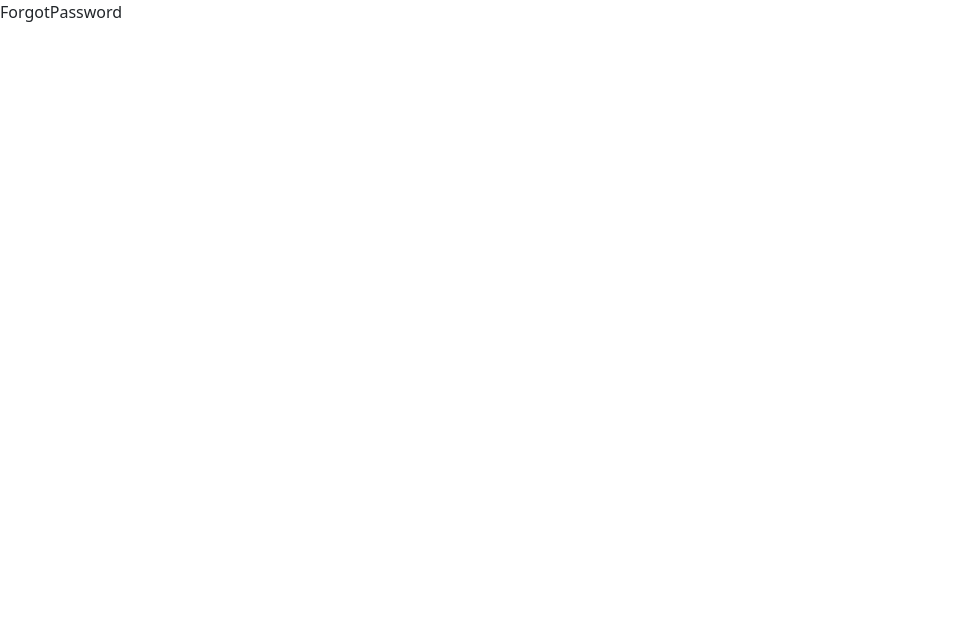
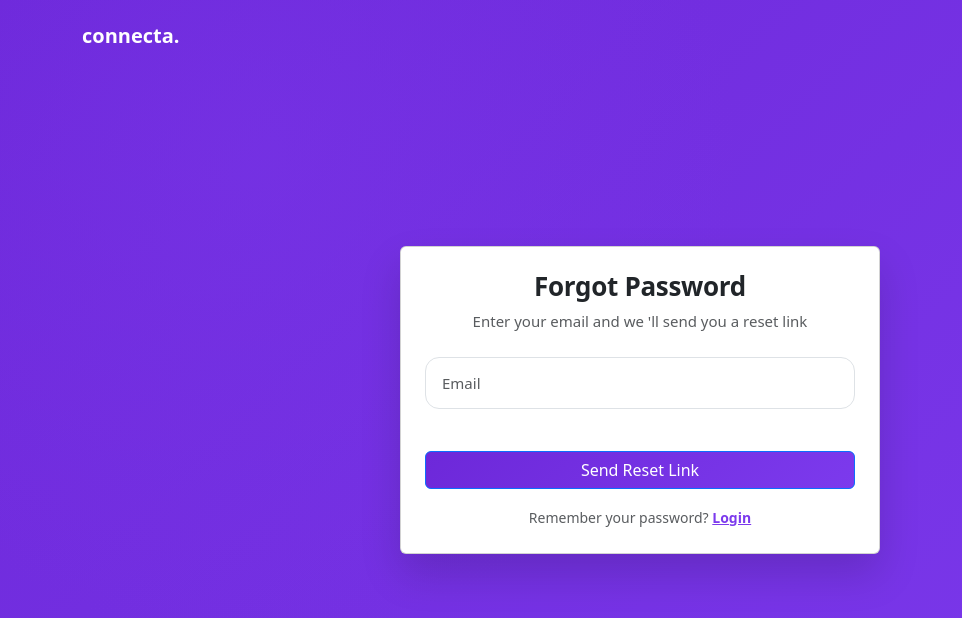
Before and after one commit to marwa678-rg/Full-Stack-Social-Media--FE, a React (Vite) app: page /forgot-password in a window 1280 px wide. Shown: the top 618 px of the page, without its empty margins (0-962 px from the left). Built offline with nearby package versions, Linux system fonts and the light colour scheme.

Commit message:
add forgot password page UI

```diff
--- a/src/Pages/ForgotPassword/ForgotPassword.jsx
+++ b/src/Pages/ForgotPassword/ForgotPassword.jsx
@@ -1,7 +1,78 @@
-import React from 'react'
+import React, { useRef, useState } from 'react'
+import { Button, Card, Container, Form } from 'react-bootstrap'
 
 export const ForgotPassword = () => {
+//Refs
+const emailRef=useRef(null);
+//states
+const[sent, setSent]=useState(false);
+
+//Handlers
+async function handleSubmit(e){
+  e.preventDefault();
+  //DATA
+  const email=emailRef.current.value;
+  //call API
+  setSent(true);
+}
+
+
+
+
+
+
   return (
-    <div>ForgotPassword</div>
+   <section className='auth-page'>
+    <Container>
+      <div className='auth-wrapper'>
+        <Card className='auth-card'>
+          <Card.Body>
+            <h3 className='text-center fw-bold mb-2'>
+              Forgot Password
+            </h3>
+            <p className='text-center text-muted mb-4'>
+              Enter your email and we 'll send you a reset link
+            </p>
+
+            <Form onSubmit={handleSubmit}>
+              <Form.Group className='mb-4'>
+                <Form.Control
+                  type="email"
+                  placeholder="Email"
+                  ref={emailRef}
+                  required
+                ></Form.Control>
+              </Form.Group>
+              <Button type="submit" className='w-100 auth-btn'>
+                Send Reset Link
+              </Button>
+
+            </Form>
+              {sent && (
+                <p className='text-succes text-center mt-3'>
+                  if this email ,you will receive a reset link.
+                </p>
+              )}
+
+               <div className="text-center mt-3">
+                <small className="text-muted">
+                  Remember your password?{" "}
+                  <a href="/login" style={{ color: "#7c3aed", fontWeight: 600 }}>
+                    Login
+                  </a>
+                </small>
+              </div>
+
+
+          </Card.Body>
+
+
+        </Card>
+      </div>
+    </Container>
+
+
+   </section>
+
   )
 }
```
